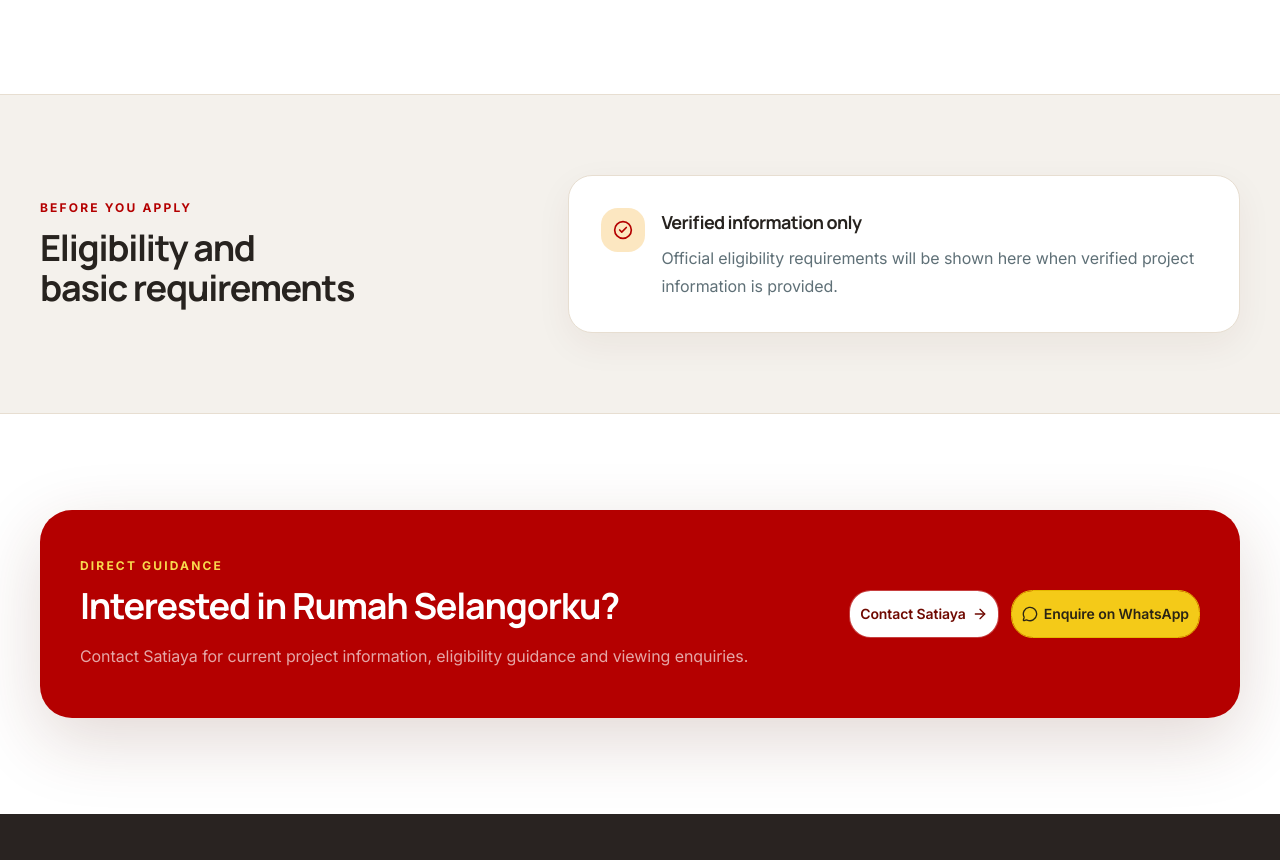
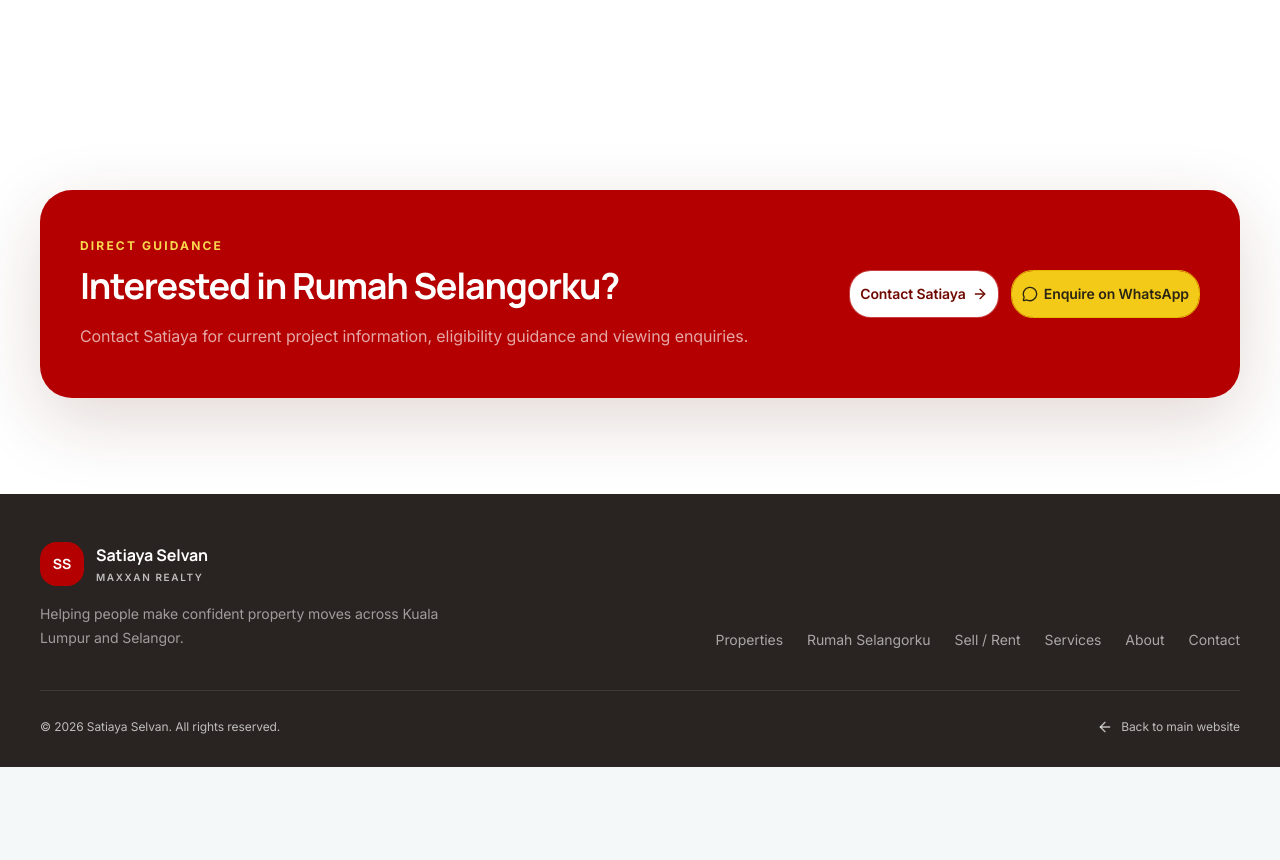
Before and after one commit to sathiyarealestateagent-a11y/satiaya-property-website, a Next.js app: page /rumah-selangorku in a window 1280 px wide. Shown: the part 1439-2299 px from the top of the page. After the commit the page ends 2206 px from the top, so only its background shows below. Built offline with nearby package versions, Linux system fonts and the light colour scheme; no server answers; the database is empty.

Commit message:
Remove Rumah Selangorku eligibility section

```diff
--- a/app/rumah-selangorku/page.tsx
+++ b/app/rumah-selangorku/page.tsx
@@ -454,34 +454,6 @@ export default async function RumahSelangorkuPage() {
         </div>
       </section>
 
-      <section className="border-y border-[#E7DED1] bg-[#F4F1EC] px-5 py-16 sm:px-8 sm:py-20 lg:px-10">
-        <div className="mx-auto grid max-w-7xl gap-8 lg:grid-cols-[0.85fr_1.15fr] lg:items-center">
-          <div>
-            <p className="text-xs font-bold uppercase tracking-[0.18em] text-[#B40000]">
-              Before you apply
-            </p>
-            <h2 className="mt-3 font-heading text-3xl font-bold tracking-[-0.035em] text-[#27231F] sm:text-4xl">
-              {pageConfig.eligibilityTitle}
-            </h2>
-          </div>
-          <div className="rounded-[1.5rem] border border-[#E7DED1] bg-white p-6 shadow-[0_12px_36px_rgba(92,40,24,.06)] sm:p-8">
-            <div className="flex items-start gap-4">
-              <span className="grid size-11 shrink-0 place-items-center rounded-xl bg-[#FCE7C1] text-[#B40000]">
-                <CheckCircle2 className="size-5" aria-hidden="true" />
-              </span>
-              <div>
-                <h3 className="font-heading text-lg font-bold text-[#27231F]">
-                  Verified information only
-                </h3>
-                <p className="mt-2 leading-7 text-muted-foreground">
-                  {pageConfig.eligibilityDescription}
-                </p>
-              </div>
-            </div>
-          </div>
-        </div>
-      </section>
-
       <section className="bg-white px-5 py-16 sm:px-8 sm:py-20 lg:px-10 lg:py-24">
         <div className="mx-auto max-w-7xl rounded-[2rem] bg-[#B40000] px-6 py-10 text-white shadow-[0_22px_70px_rgba(92,40,24,.18)] sm:px-10 sm:py-12 lg:flex lg:items-center lg:justify-between lg:gap-10">
           <div className="max-w-2xl">
```
